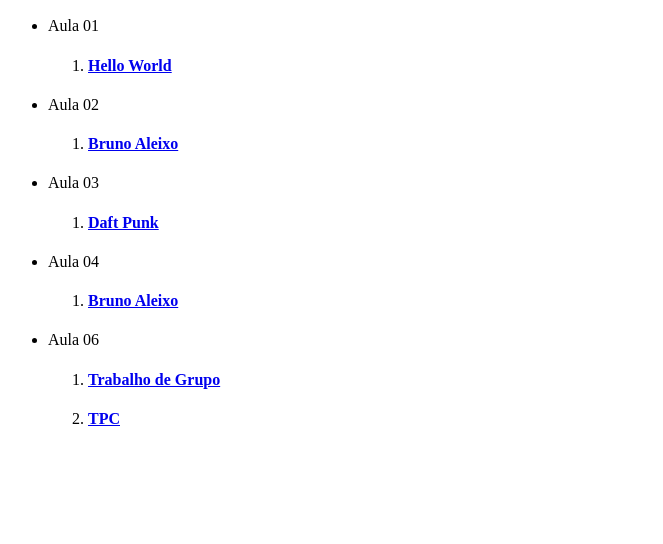
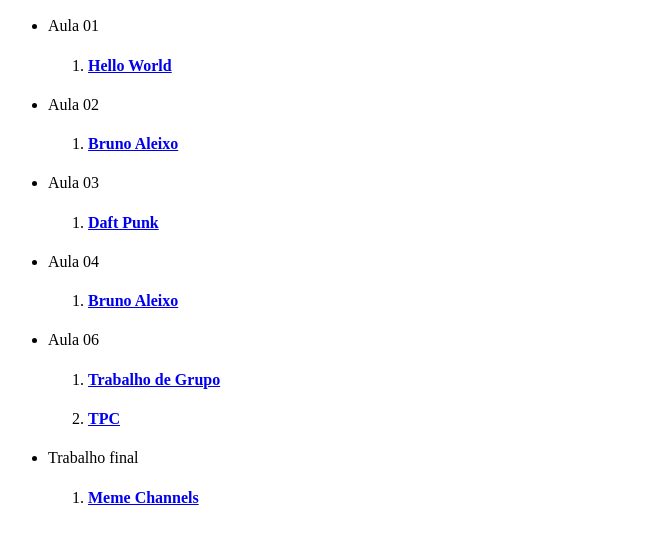
Before and after one commit to TiagoDuarte20/Entregas, a plain HTML site: page index.html in a window 1280 px wide. Shown: the part 96-640 px from the top of the page, without its empty margins (0-663 px from the left). Drawn offline with Linux system fonts and the light colour scheme.

Commit message:
Update index.html

```diff
--- a/index.html
+++ b/index.html
@@ -39,5 +39,11 @@
     </ol>
 
 </ul>
+<ul>
+    <li>Trabalho final</li>
+    <ol>
+    <li><a href="https://tiagoduarte20.github.io/Memes/" target =  "_self" > <h4> Meme Channels</h4> </a></li>
+    </ol>
+</ul>
 </body>
 </html>
```
